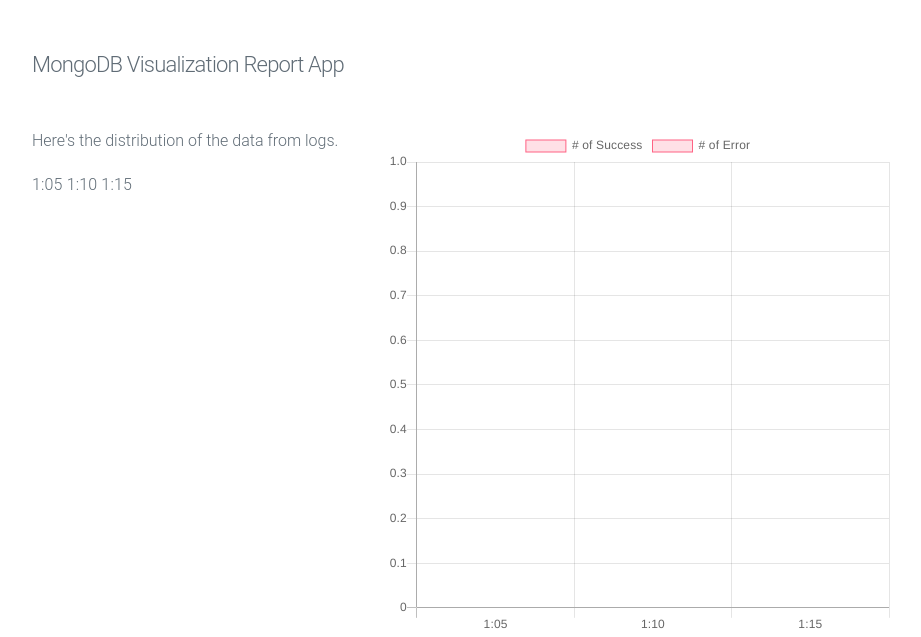
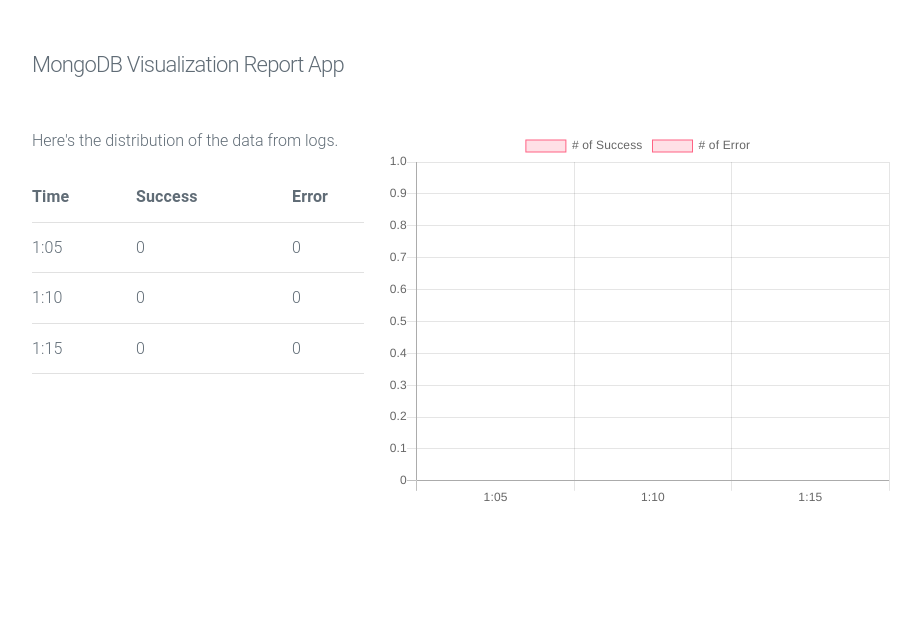
Before and after one commit to angryiceking/celestia, a Django app: page / in a window 1280 px wide. Shown: the top 637 px of the page, without its empty margins (178-1099 px from the left). Run offline with Django 3.2, Linux system fonts and the light colour scheme; data that the repository does not hold is empty.

Commit message:
Refractor mongo data variable access modifier

```diff
--- a/mongo/templates/index.html
+++ b/mongo/templates/index.html
@@ -32,12 +32,27 @@
                 <div class="row">
                     <div class="column column-40">
                         <h6>Here's the distribution of the data from logs.</h6>
-                        {% for d in data %}
-                            {{ d }}
-                        {% endfor %}
+                        <table>
+                            <thead>
+                                <tr>
+                                    <th>Time</th>
+                                    <th>Success</th>
+                                    <th>Error</th>
+                                </tr>
+                            </thead>
+                            <tbody>
+                            {% for key,value in data.items %}
+                                <tr>
+                                    <td>{{ key }}</td>
+                                    <td>{{ value.success }}</td>
+                                    <td>{{ value.error }}</td>
+                                </tr>
+                            {% endfor %}
+                            </tbody>
+                        </table>
                     </div>
                     <div class="column column-60">
-                        <canvas id="myChart" width="400" height="400"></canvas>
+                        <canvas id="myChart" height="300" style="height: 400px !important;"></canvas>
                     </div>
                 </div>
             </div>
--- a/mongo/utils.py
+++ b/mongo/utils.py
@@ -4,23 +4,22 @@ client = MongoClient("mongodb://guest:Z8zDntK3aC0l@54.251.133.139:27017/?authSou
 db = client["logs_db"]
 col = db["logs"]
 
-final_data = {
-    "1:05": {
-        "success": 0,
-        "error": 0
-    },
-    "1:10": {
-        "success": 0,
-        "error": 0
-    },
-    "1:15": {
-        "success": 0,
-        "error": 0
-    }
-}
-
 # manually process the data using python.
 def manual_process():
+    final_data = {
+        "1:05": {
+            "success": 0,
+            "error": 0
+        },
+        "1:10": {
+            "success": 0,
+            "error": 0
+        },
+        "1:15": {
+            "success": 0,
+            "error": 0
+        }
+    }
     # query to get all data
     data = col.find({})
     # get start_date for initial checking.
```
